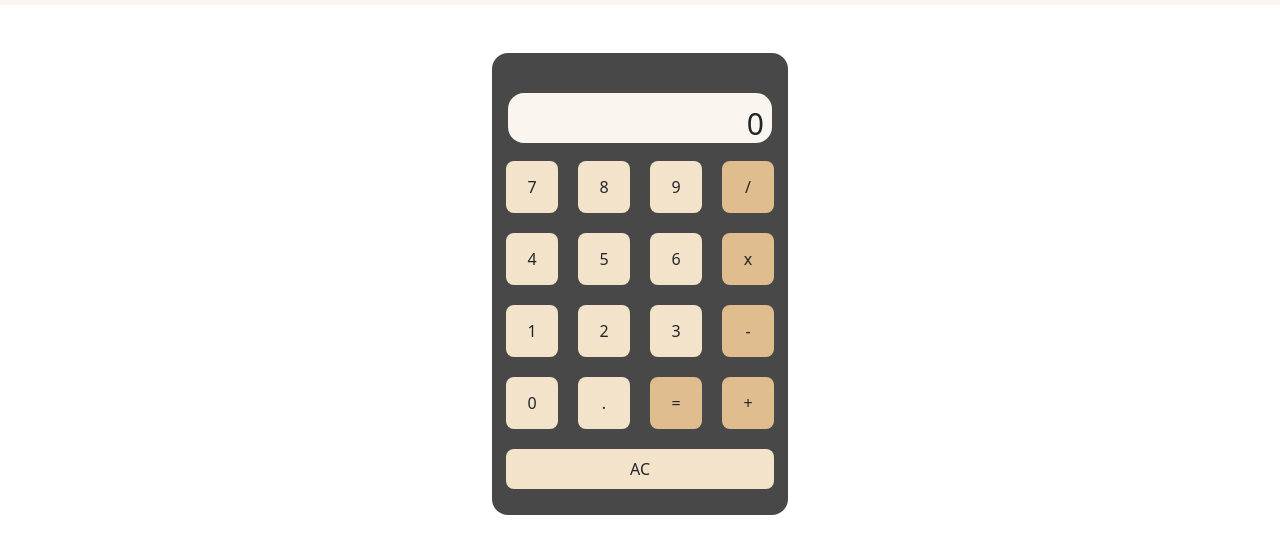
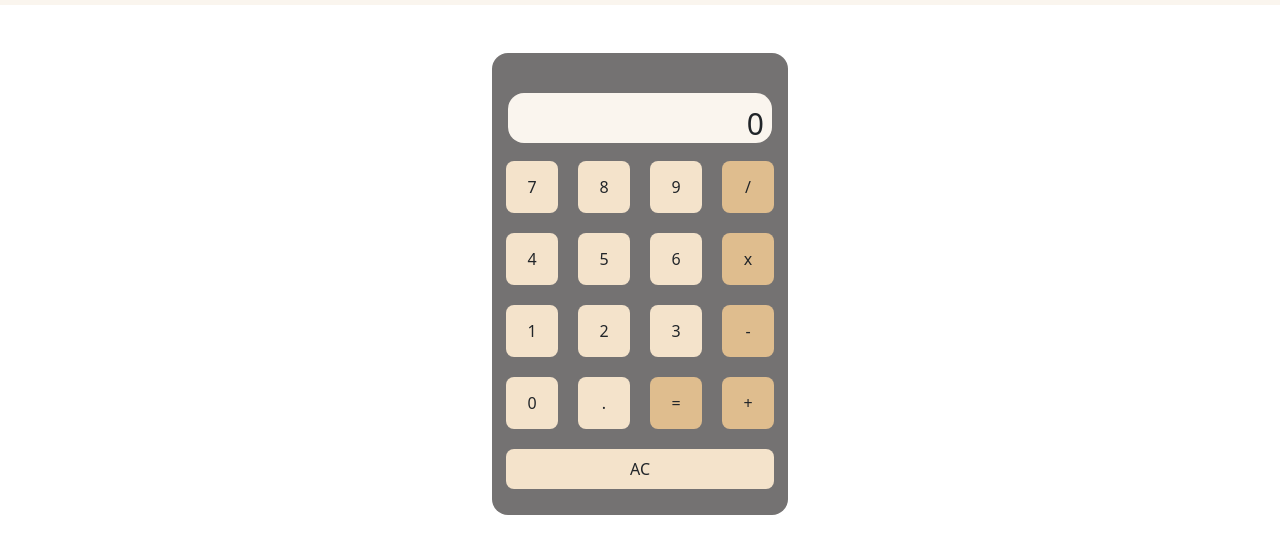
Before and after one commit to Naushabah/basic-calculator, a plain HTML site: page index.html in a window 1280 px wide. Shown: the part 45-598 px from the top of the page. Drawn offline with nearby package versions, Linux system fonts and the light colour scheme.

Commit message:
Change colour

```diff
--- a/index.html
+++ b/index.html
@@ -17,7 +17,7 @@
 <div class="container-fluid text-center ">
     <div class="row justify-content-center mt-5 " >
         <div class="col-lg-3 col-md-4 col-sm-12 ">
-            <div class=" rounded-4 p-3" style="background-color: rgb(73, 72, 72);">
+            <div class=" rounded-4 p-3" style="background-color: rgb(116, 114, 114);">
                 <div class="calc-screen text-end rounded-4 p-2 mb-2 mt-4" id="screen">0</div>
 
                 <div class="row">
```
